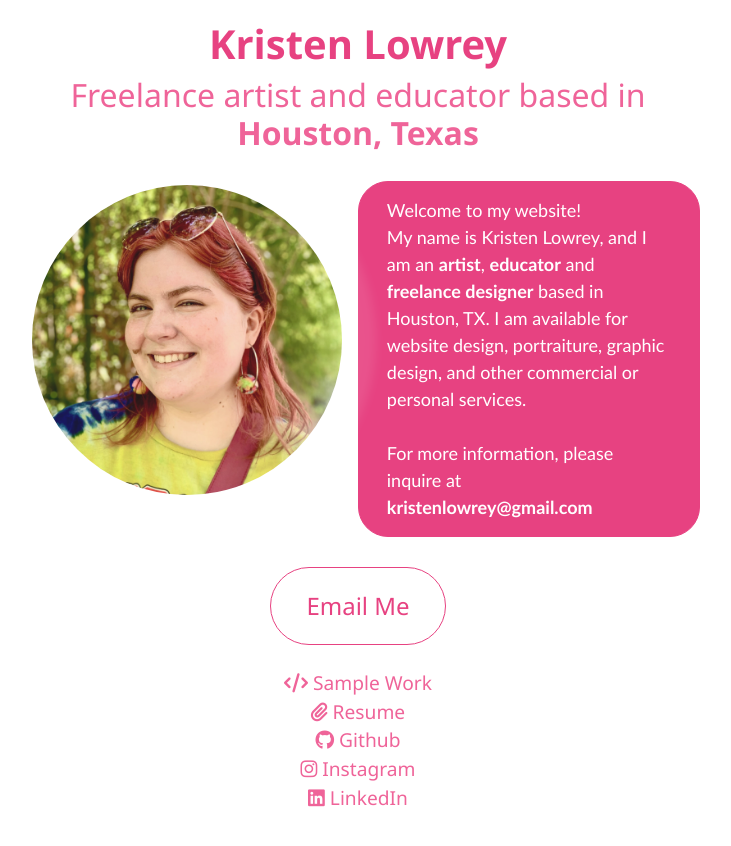
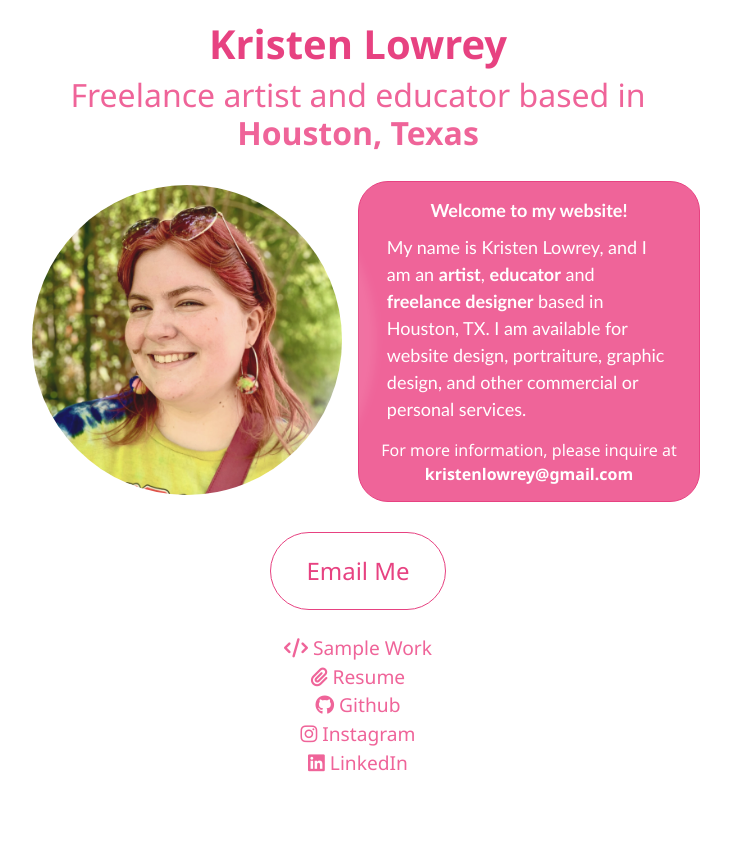
Before and after one commit to kristenlowrey/Personal-Website, a plain HTML site: page index.html in a window 1280 px wide. Shown: the whole page, without its empty margins (282-1013 px from the left). After the commit the page ends 822 px from the top, so only its background shows below. Drawn offline with nearby package versions, Linux system fonts and the light colour scheme.

Commit message:
CSS tweaks, made email clickable

```diff
--- a/index.html
+++ b/index.html
@@ -50,6 +50,7 @@
       }
       img:hover {
         border: 20px solid white;
+        opacity: 1;
       }
       p {
         color: white;
@@ -103,15 +104,37 @@
         padding: 20px;
       }
       #summary {
-        background-color: rgb(231, 66, 129);
+        background-color: rgb(239, 100, 153);
         border-radius: 30px;
         margin-bottom: 30px;
         transition: 200ms ease-in-out;
         border: 1px solid rgb(231, 66, 129);
       }
       #summary:hover {
-        background-color: rgb(239, 100, 153);
+        background-color: rgb(231, 66, 129);
         border: 1px solid rgb(231, 66, 129);
+      }
+      #welcome {
+        display: block;
+        margin: 0 auto;
+        text-align: center;
+        padding-bottom: 10px;
+      }
+      #info {
+        font-weight: 500;
+      }
+      #info, #email-address {
+        color: white;
+        font-family: 'Segoe UI', Tahoma, Geneva, Verdana, sans-serif;
+        text-align: center;
+      }
+      #email-link {
+        text-decoration: none;
+        color: white;
+        transition: 200ms ease-in-out ;
+      }
+      #email-link:hover {
+        color: rgb(249, 193, 214);
       }
       #email-button {
         color: rgb(231, 66, 129);
@@ -147,16 +170,15 @@
           /></a>
         </div>
         <div class="col-6" id="summary">
-          <p>
-            Welcome to my website! <br />
+          <p><span id="welcome"><strong>
+            Welcome to my website!</strong></span>
             My name is Kristen Lowrey, and I am an <strong>artist</strong>,
             <strong>educator</strong> and
             <strong>freelance designer</strong> based in Houston, TX. I am
             available for website design, portraiture, graphic design, and other
-            commercial or personal services. <br /><br />
-            For more information, please inquire at
-            <strong>kristenlowrey@gmail.com</strong>
-            <br />
+            commercial or personal services. <br /><div id="info">
+            For more information, please inquire at</div> <div id="email-address">
+            <strong><a href="mailto:kristenlowrey@gmail.com" id="email-link">kristenlowrey@gmail.com</a></strong></div>
           </p>
         </div>
       </div>
```
